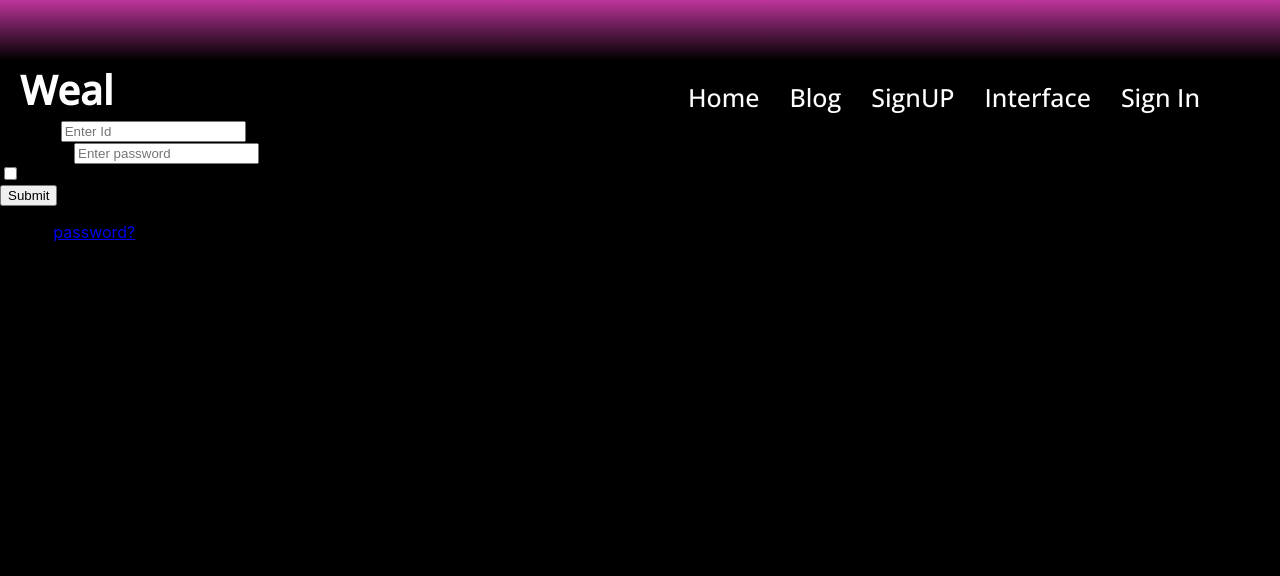
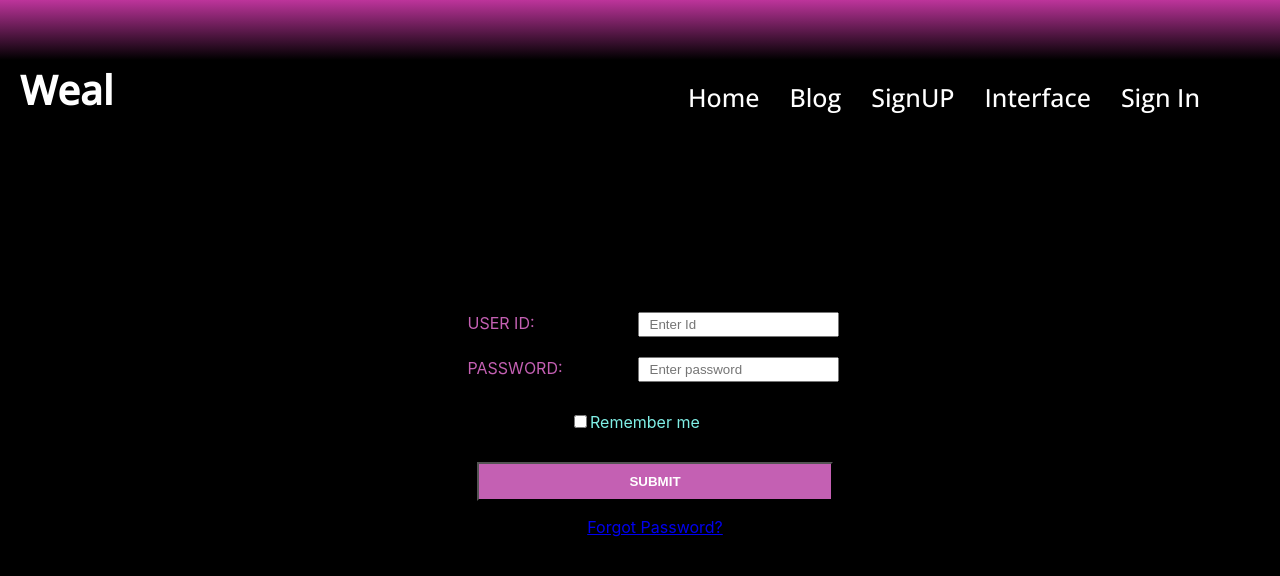
Before and after one commit to its-abhishek/Website, a React (Create React App) app: page /SignIn in a window 1280 px wide. Shown: the top 576 px of the page. Built offline with nearby package versions, Linux system fonts and the light colour scheme; a web font is replaced by a local one.

Commit message:
added styles to signin/up

```diff
--- a/src/components/SignIn.js
+++ b/src/components/SignIn.js
@@ -11,7 +11,7 @@ function Contact(){
                 </div>
 
                 <div className="form-group">
-                    <label>Password</label>
+                    <label>Password:</label>
                     <input type="password" className="Password" placeholder="Enter password" />
                 </div>
 
@@ -22,9 +22,9 @@ function Contact(){
                     </div>
                 </div>
 
-                <button type="submit" className="btn btn-primary btn-block">Submit</button>
+                <button type="submit" className="btn btn-primary btn-block">SUBMIT</button>
                 <p className="forgot-password text-right">
-                    Forgot <a href="#">password?</a>
+                    <a href="#">Forgot Password?</a>
                 </p>
             </form>
         );
--- a/src/components/SignUP.js
+++ b/src/components/SignUP.js
@@ -1,4 +1,5 @@
 import React, { Component } from "react";
+import '../style/SignIn.css';
 
 function SignUp() {
         return (
@@ -21,9 +22,9 @@ function SignUp() {
                     <input type="password" className="Password" placeholder="Enter password" />
                 </div>
 
-                <button type="submit" className="btn btn-primary btn-block">Sign Up</button>
+                <button type="submit" className="btn btn-primary btn-block">SIGN UP</button>
                 <p className="forgot-password text-right">
-                    Already registered <a href="#">sign in?</a>
+                    <a href="#">Already registered sign in?</a>
                 </p>
             </form>
         );
--- /dev/null
+++ b/src/style/SignIn.css
@@ -0,0 +1,47 @@
+form {
+    align-items: center;
+    text-align: center;
+    width: 100%;
+    margin-top: 200px;
+}
+
+form>div{
+    padding: 10px;
+}
+
+label {
+    color: rgb(196, 96, 179);
+    padding-left:26px;
+    width:170px;
+    text-transform: uppercase;
+    display:inline-block;
+    text-align: left;
+}
+
+input {
+    padding: 3px 10px;
+}
+
+.custom-control-label {
+    padding-left: 0px;
+    text-transform:inherit;
+    color: rgb(128, 240, 231);
+}
+
+.custom-control {
+    margin-top: 10px;
+    margin-left: 50px;
+}
+
+.btn {
+    padding: 10px 150px;
+    margin-left: 30px;
+    margin-top: 20px;
+    background-color: rgb(196, 96, 179);
+    color: white;
+    font-weight: bold;
+}
+
+.forgot-password {
+    margin-left: 30px;
+}
```
